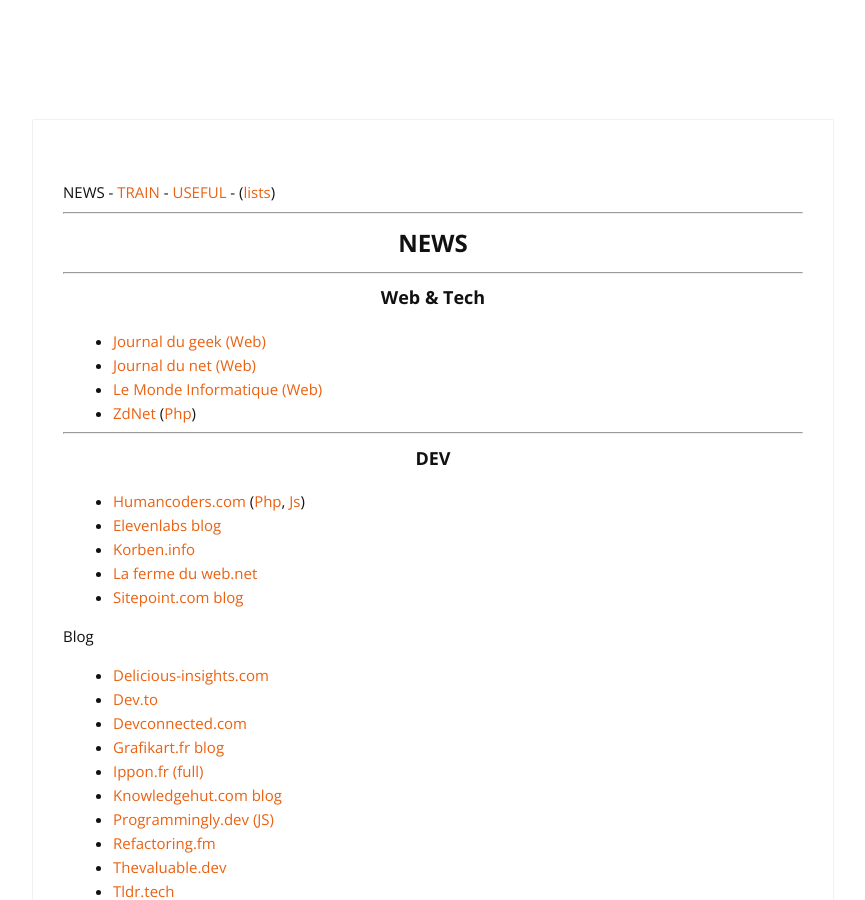
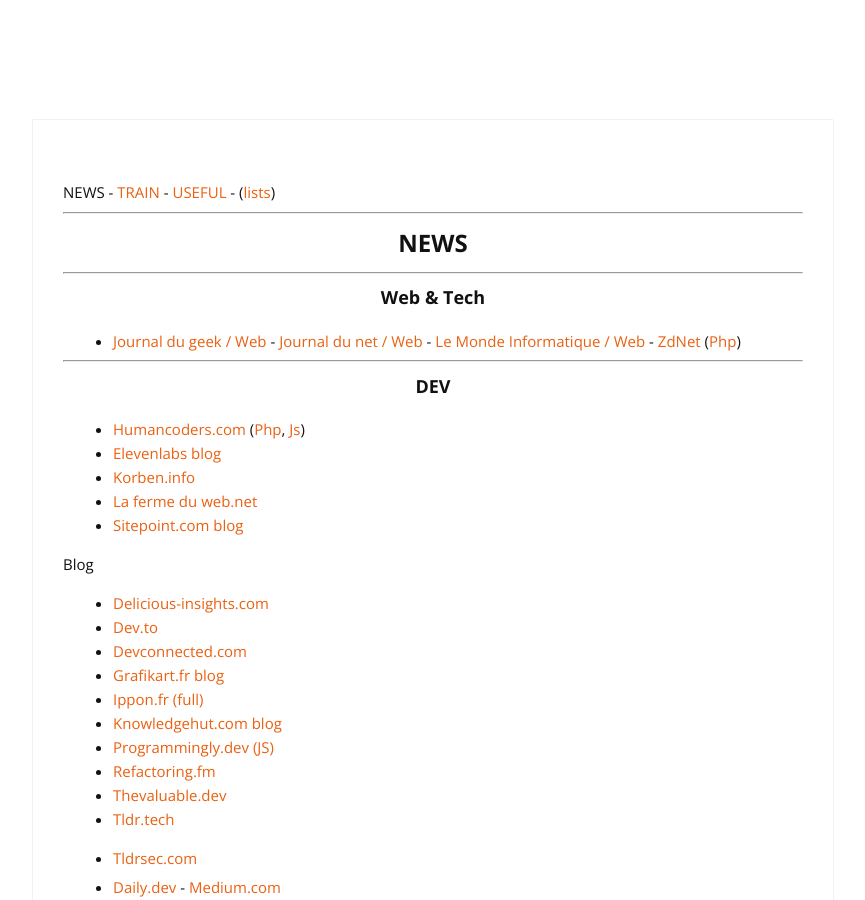
Before and after one commit to cylmat/cylmat.github.io, a Jekyll site: the page built from _pages/news.md, in a window 1280 px wide and 900 px high. Shown: the whole window, without its empty margins (207-1072 px from the left). Built offline with Jekyll 4.4.1, drawn with Linux system fonts in a browser that asks for light colours; nearby versions of some CDN libraries.

Commit message:
Update news.md

```diff
--- a/_pages/news.md
+++ b/_pages/news.md
@@ -12,10 +12,7 @@
 
 ### <center>Web & Tech</center>
 
-- [Journal du geek (Web)](https://www.journaldugeek.com/category/sur-le-web)
-- [Journal du net (Web)](https://www.journaldunet.com/web-tech)
-- [Le Monde Informatique (Web)](https://www.lemondeinformatique.fr/internet-et-e-business-11.html)
-- [ZdNet](https://www.zdnet.fr) ([Php](https://www.zdnet.fr/actualites/php-4000000130q.htm))
+- [Journal du geek / Web](https://www.journaldugeek.com/category/sur-le-web) - [Journal du net / Web](https://www.journaldunet.com/web-tech) - [Le Monde Informatique / Web](https://www.lemondeinformatique.fr/internet-et-e-business-11.html) - [ZdNet](https://www.zdnet.fr) ([Php](https://www.zdnet.fr/actualites/php-4000000130q.htm))
 
 ---
 
```
